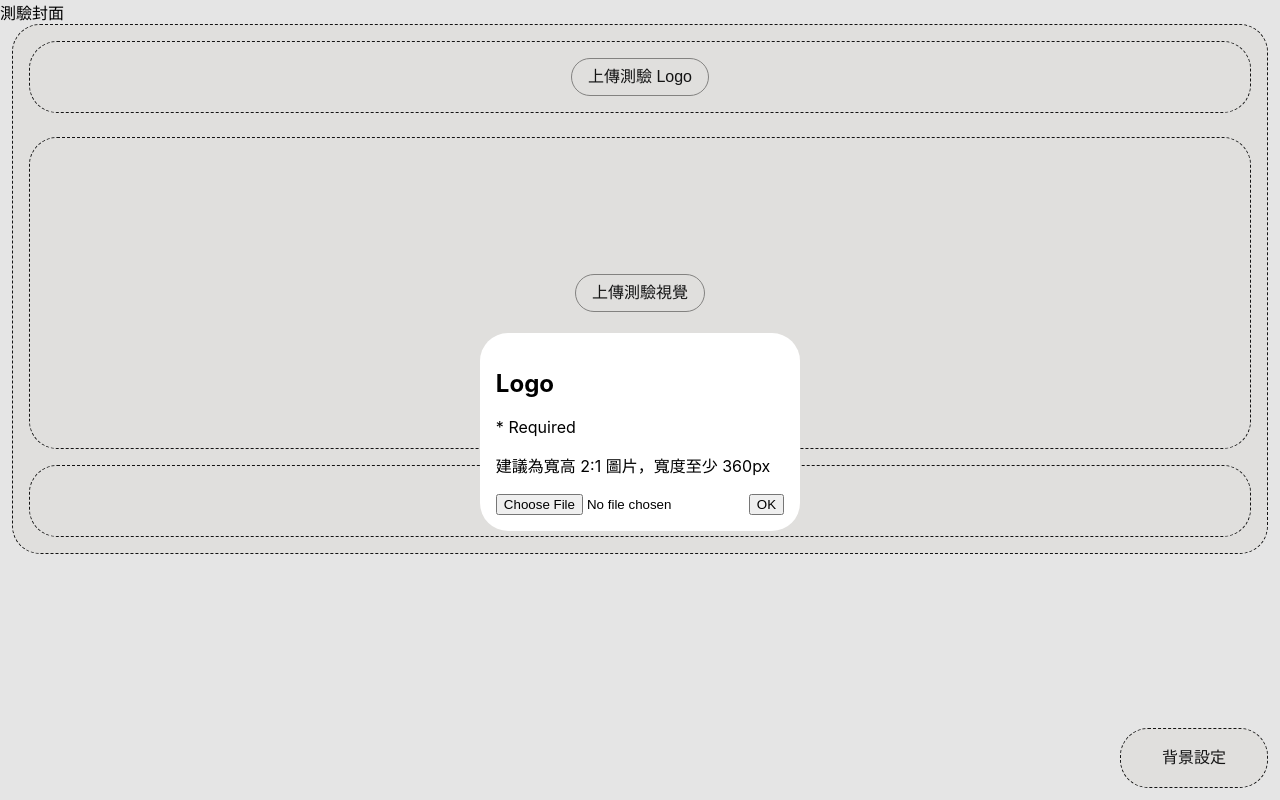
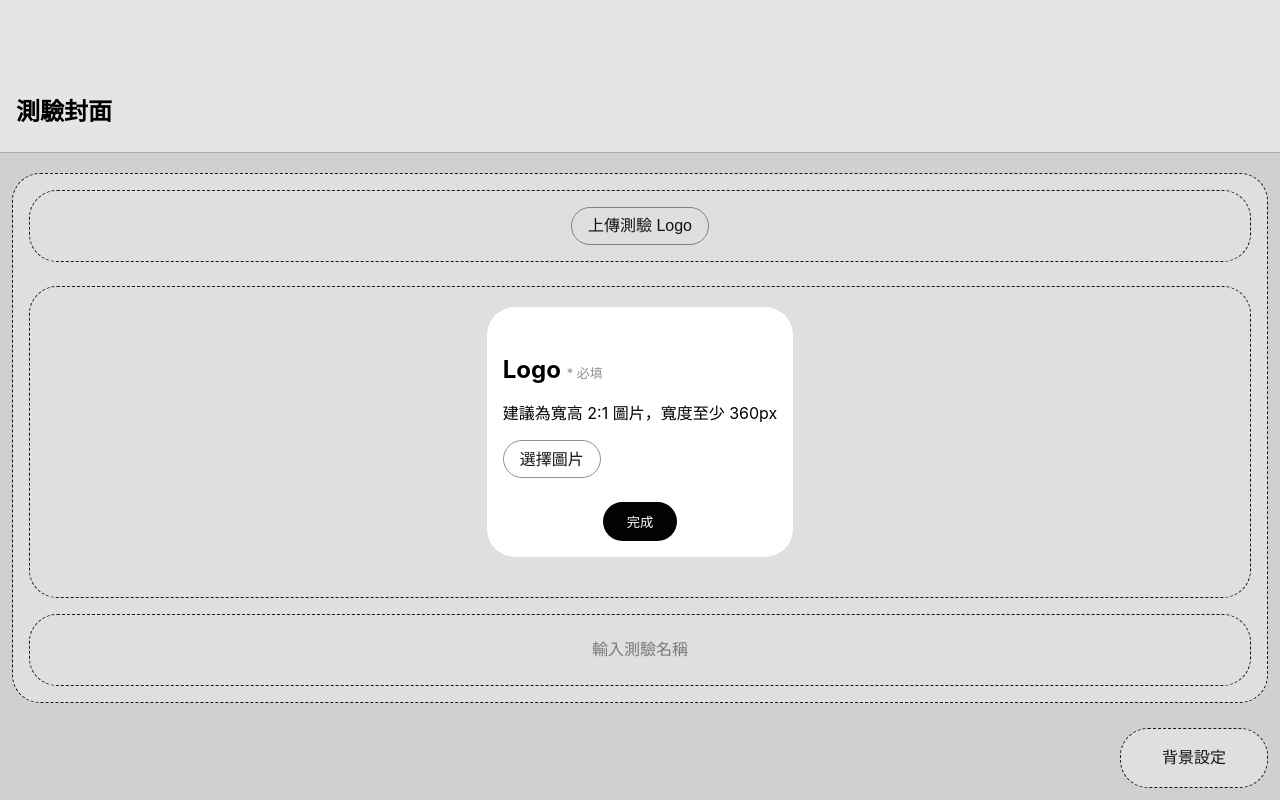
Before and after one commit to ymcheung/modal-and-preview, a Next.js app: page / in a window 1280 px wide. Both pictures are taken after a click on the button "上傳測驗 Logo". Built offline with nearby package versions, Linux system fonts and the light colour scheme.

Commit message:
Add header & dialog styles

```diff
--- a/components/Dialog.jsx
+++ b/components/Dialog.jsx
@@ -54,22 +54,27 @@ export default function Dialog({ isOpen, dispatchDialog, dialogTitle, dialogDesc
 
   return(
     <dialog className={styles.dialog} ref={dialogRef}>
-      <h2>{dialogTitle}</h2>
-      <span>* Required</span>
+      <h2 className={styles.title}>
+        {dialogTitle} <span className={styles.required}>* 必填</span>
+      </h2>
       {dialogDescription && <p>{dialogDescription}</p>}
       {isOpen &&
         <form onSubmit={onSubmit}>
           {inputs.map(({ type, accept }) =>
             Object.entries(form).map(([key, value], index) => {
               if (type === 'file') {
-                return <input type={type} name={key} key={`file-${index}`} accept={accept} onChange={handleOnFileChange} required />
+                return (
+                  <>
+                    <label className={styles.labelFileUpload} htmlFor="fileUpload">選擇圖片</label>
+                    <input id="fileUpload" className={styles.formFileUpload} type={type} name={key} key={`file-${index}`} accept={accept} onChange={handleOnFileChange} required />
+                  </>)
               }
               if (type !== 'file') {
                 return <input type={type} name={key} value={value} key={`input-${index}`} onChange={handleOnChange} required />
               }
             })
           )}
-          <button type="submit">OK</button>
+          <button className={styles.submit} type="submit">完成</button>
         </form>
       }
     </dialog>
--- a/components/Header.jsx
+++ b/components/Header.jsx
@@ -1,5 +1,9 @@
+import styles from '../styles/header.module.css';
+
 export default function Header() {
   return(
-    <header>測驗封面</header>
+    <header className={styles.header}>
+      <h2 className={styles.title}>測驗封面</h2>
+    </header>
   )
 }
--- a/pages/index.js
+++ b/pages/index.js
@@ -134,7 +134,7 @@ export default function Home() {
       {
         label: '背景設定',
         style: styles.sectionBackground,
-        dialogTitle: 'Background Color/Image',
+        dialogTitle: '背景圖片設定',
         description: '建議為寬高 2:1 圖片，寬度至少 360px',
         inputs: [
           {
--- a/styles/Home.module.css
+++ b/styles/Home.module.css
@@ -28,7 +28,7 @@
 }
 
 .sectionBackground {
-  position: absolute;
+  position: fixed;
   right: 12px;
   bottom: 12px;
   margin-bottom: 0;
--- a/styles/dialog.module.css
+++ b/styles/dialog.module.css
@@ -1,4 +1,5 @@
 .dialog {
+  padding: 48px 16px 16px;
   position: absolute;
   top: 64px;
   right: 0;
@@ -10,3 +11,39 @@
 .dialog::after {
   background-color: hsl(0deg 0% 0% / 0.75);
 }
+
+.title {
+  margin: 0 0 8px;
+  font-size: 24px;
+}
+
+.required {
+  color: #92918F;
+  font-size: 13px;
+  font-weight: normal;
+}
+
+.labelFileUpload {
+  display: inline-block;
+  margin-bottom: 24px;
+  padding: 10px 16px;
+  color: #161616;
+  font-size: 16px;
+  line-height: 16px;
+  border: 1px solid #92918F;
+  border-radius: 100px;
+}
+
+.formFileUpload {
+  display: none;
+}
+
+.submit {
+  display: block;
+  margin: 0 auto;
+  padding: 10px 24px;
+  color: #fff;
+  background-color: #020202;
+  border: 0;
+  border-radius: 100px;
+}
--- a/styles/globals.css
+++ b/styles/globals.css
@@ -1,5 +1,5 @@
 :root {
-  --background: #ffffff;
+  --background: #EAE8E6;
 }
 
 html,
--- /dev/null
+++ b/styles/header.module.css
@@ -0,0 +1,12 @@
+.header {
+  margin-bottom: 20px;
+  padding: 100px 16px 28px;
+  background-color: #fff;
+  border-bottom: 1px solid hsl(0deg 0% 0% / 0.25);
+}
+
+.title {
+  margin: 0;
+  font-size: 24px;
+  line-height: 24px;
+}
```
